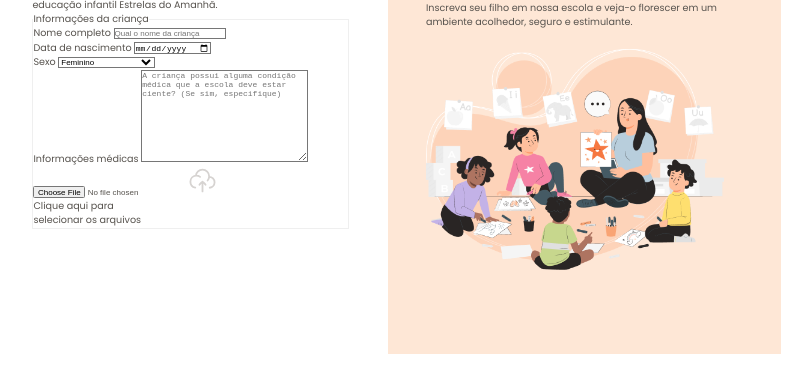
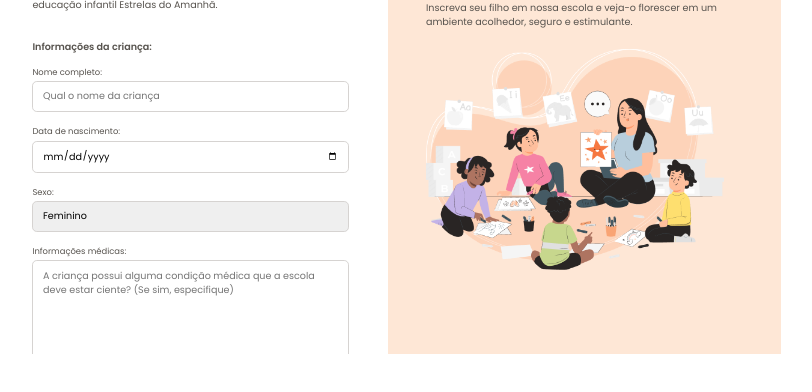
Before and after one commit to Lorenafsousa/Formulario-de-matricula, a plain HTML site: page index.html in a window 1280 px wide. Shown: the part 126-518 px from the top of the page, without its empty margins (6-818 px from the left). Drawn offline with Linux system fonts and the light colour scheme.

Commit message:
comecando a ajustar estilos

```diff
--- /dev/null
+++ b/assets/fields/index.css
@@ -0,0 +1,27 @@
+input, textarea, select {
+  appearance: none;
+  width: 100%;
+  border-radius: .5rem;
+  border: 1px solid var(--stroke-default);
+
+  padding: .75rem 1rem;
+
+  font: var(--text);
+}
+
+label {
+    font: var(--text-sm);
+    color: var(--text-secondary);
+
+    display: block;
+    margin-bottom: .25rem;
+  }
+
+
+  input:focus,
+  select:focus,
+  textarea:focus {
+    outline: .25rem solid var(--surface-secondary);
+    border: .125rem solid var(--stroke-highlight);
+    outline-offset: .1px;
+  }
--- a/index.html
+++ b/index.html
@@ -26,10 +26,10 @@
 
           <form method="post" enctype="multipart/form-data">
             <fieldset class="child-info">
-              <legend>Informações da criança</legend>
+              <legend>Informações da criança: </legend>
 
               <div class="input-wrapper">
-                <label for="fullname">Nome completo</label>
+                <label for="fullname">Nome completo:</label>
                 <input
                 id="fullname"
                 name="fullname"
@@ -38,7 +38,7 @@
               </div>
 
               <div class="input-wrapper">
-                <label for="birth">Data de nascimento</label>
+                <label for="birth">Data de nascimento:</label>
                 <input
                   type="date"
                   id="birth"
@@ -47,7 +47,7 @@
               </div>
 
               <div class="select-wrapper">
-                <label for="gender">Sexo</label>
+                <label for="gender">Sexo:</label>
                 <select
                   name="gender"
                   id="gender">
@@ -58,7 +58,7 @@
               </div>
 
               <div class="textarea-wrapper">
-                <label for="medical-info">Informações médicas</label>
+                <label for="medical-info">Informações médicas:</label>
                 <textarea name="medical-info" id="medical-info" cols="30" rows="10" placeholder="A criança possui alguma condição médica que a escola deve estar ciente? (Se sim, especifique)"></textarea>
               </div>
 
--- /dev/null
+++ b/styles/forms.css
@@ -0,0 +1,16 @@
+@import url(../assets/fields/index.css);
+form {
+  margin-top: 3rem;
+}
+
+fieldset {
+  border: none;
+
+  display: grid;
+  gap: 1.5rem;
+}
+
+legend {
+  font: 600 1rem/1.25 var(--font-family);
+  margin-bottom: 1.5rem;
+}
--- a/styles/index.css
+++ b/styles/index.css
@@ -1,2 +1,3 @@
 @import url(global.css);
 @import url(layout.css);
+@import url(forms.css);
```
